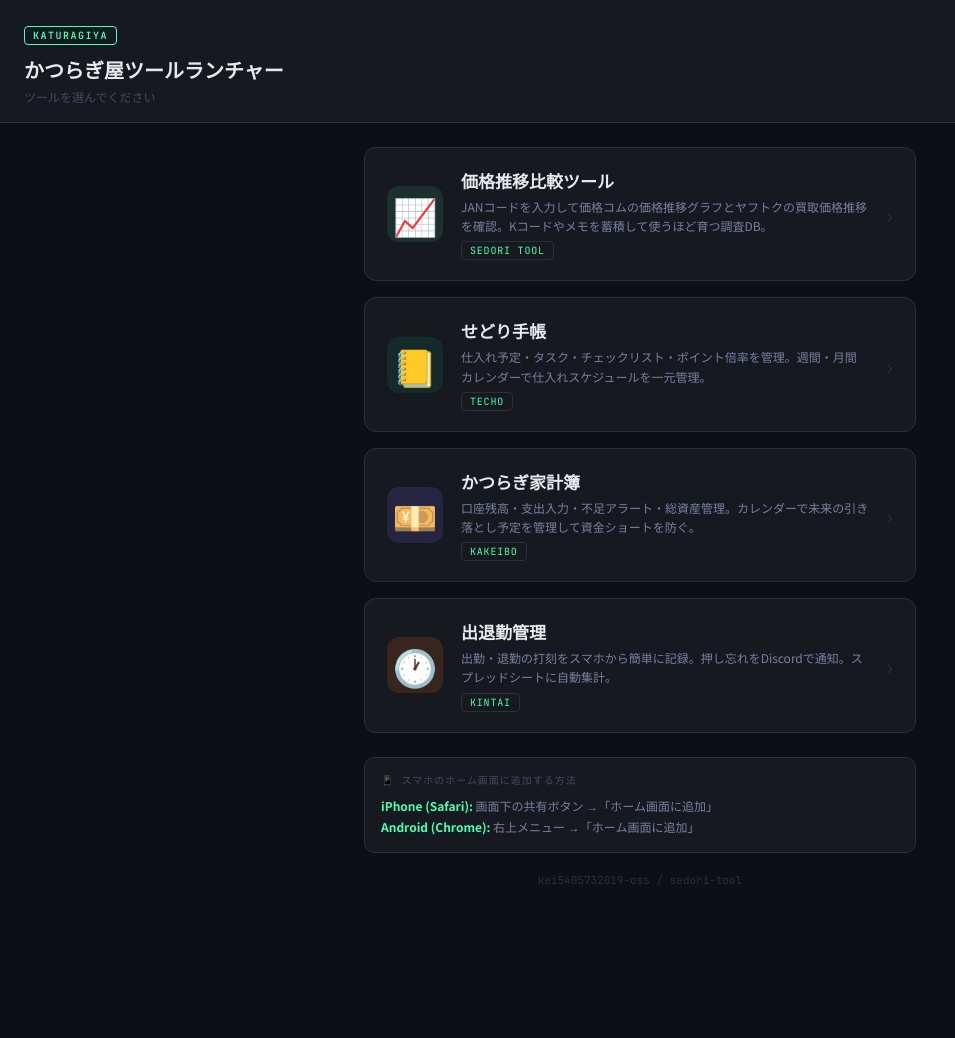
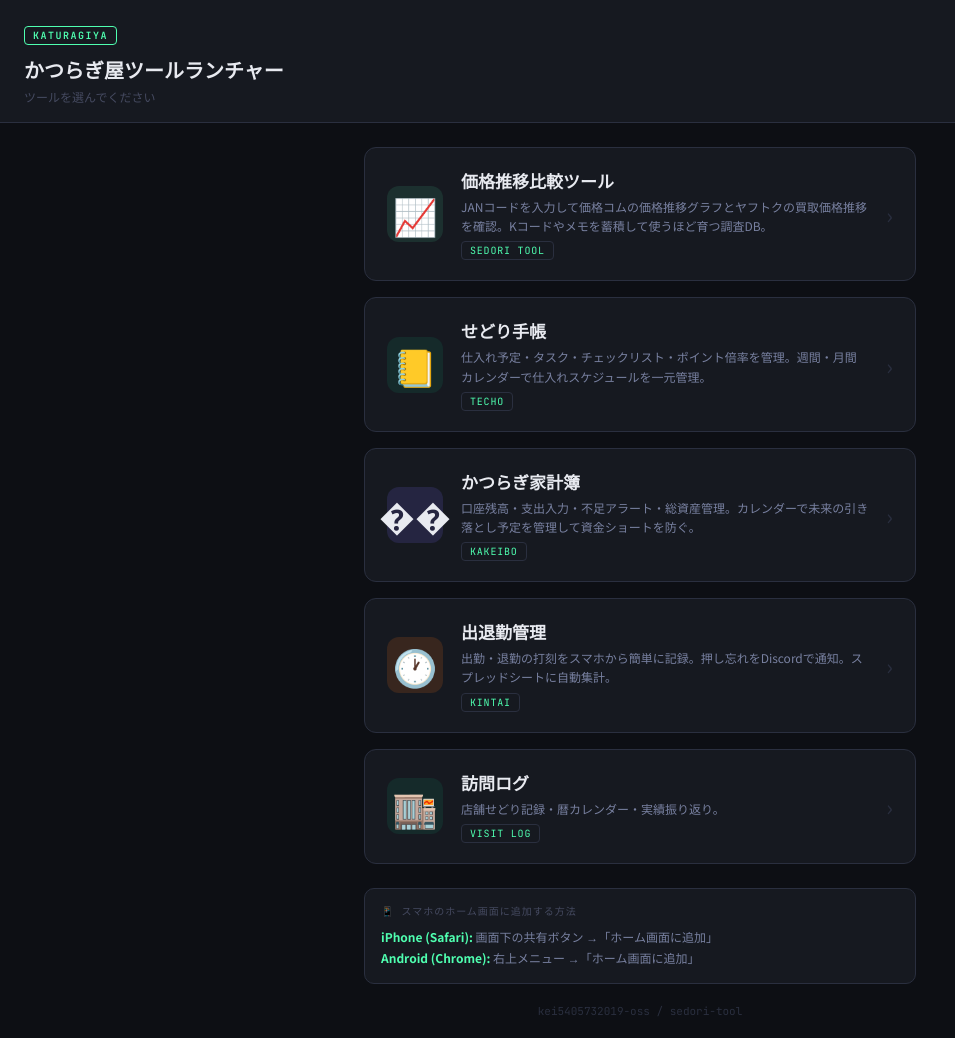
Before and after one commit to kei5405732019-oss/sedori-tool, a plain HTML site: page index.html in a window 1280 px wide. Shown: the whole page, without its empty margins (0-955 px from the left). Before the commit the page ends 907 px from the top, so only its background shows below. Drawn offline with Linux system fonts and the light colour scheme.

Commit message:
Update index.html

```diff
--- a/index.html
+++ b/index.html
@@ -67,7 +67,7 @@ body{background:#0d0f14;color:#e8eaf0;font-family:'Noto Sans JP',sans-serif;min-
   </a>
 
   <a class="card" href="./kakeibo.html">
-    <div class="card-icon purple">💴</div>
+    <div class="card-icon purple">��</div>
     <div class="card-body">
       <div class="card-name">かつらぎ家計簿</div>
       <div class="card-desc">口座残高・支出入力・不足アラート・総資産管理。カレンダーで未来の引き落とし予定を管理して資金ショートを防ぐ。</div>
@@ -82,6 +82,17 @@ body{background:#0d0f14;color:#e8eaf0;font-family:'Noto Sans JP',sans-serif;min-
       <div class="card-name">出退勤管理</div>
       <div class="card-desc">出勤・退勤の打刻をスマホから簡単に記録。押し忘れをDiscordで通知。スプレッドシートに自動集計。</div>
       <div class="card-badge">KINTAI</div>
+    </div>
+    <div class="card-arrow">›</div>
+  </a>
+
+  <!-- 訪問ログカードを追加 -->
+  <a class="card" href="./visit-log.html">
+    <div class="card-icon teal">🏬</div>
+    <div class="card-body">
+      <div class="card-name">訪問ログ</div>
+      <div class="card-desc">店舗せどり記録・暦カレンダー・実績振り返り。</div>
+      <div class="card-badge">VISIT LOG</div>
     </div>
     <div class="card-arrow">›</div>
   </a>
```
